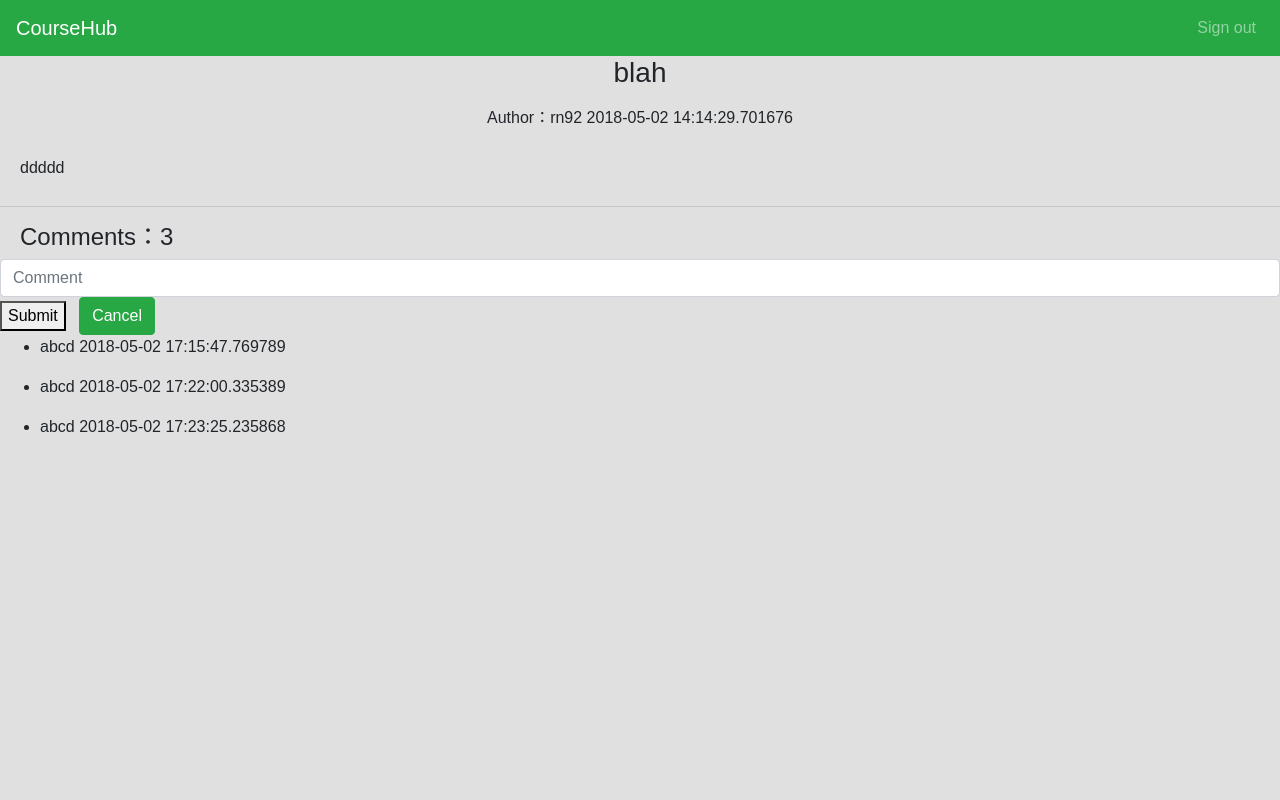
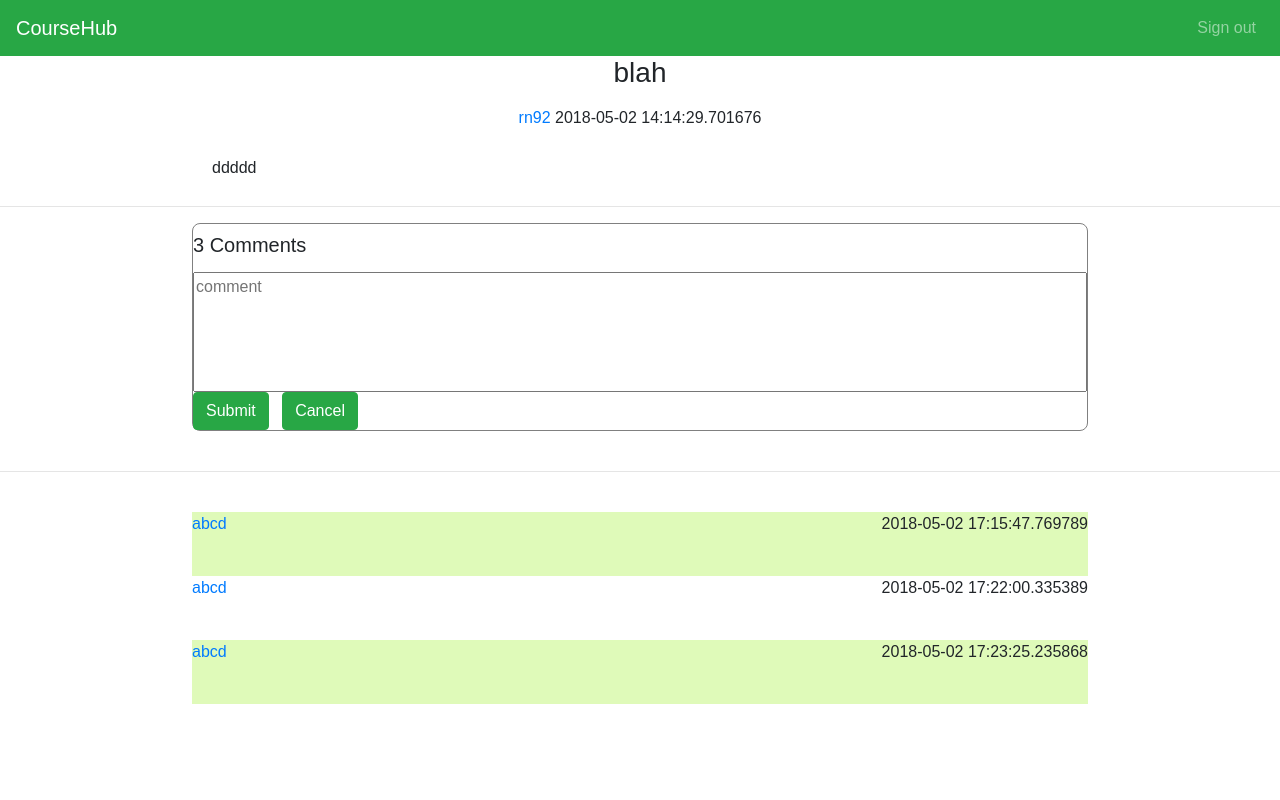
Before and after one commit to Rnoor15/CourseHub, a Flask app: page /detail/1 in a window 1280 px wide. Run offline with Flask 2, Linux system fonts and the light colour scheme; data comes from the database, SQL or seed files in the repository; some libraries are stand-ins or nearby versions.

Commit message:
fixed detail page

```diff
--- a/coursehubapp.py
+++ b/coursehubapp.py
@@ -17,7 +17,7 @@
 app.config['SQLALCHEMY_TRACK_MODIFICATIONS'] = False
 
 
-app.config['SQLALCHEMY_DATABASE_URI'] = 'sqlite:////Users/davidliao/Documents/GitHub/CourseHub/courseHub.db'
+app.config['SQLALCHEMY_DATABASE_URI'] = 'sqlite:////Users/tingyang/Desktop/CSCI 499/CourseHub/courseHub.db'
 
 bootstrap = Bootstrap(app)
 db = SQLAlchemy(app)
@@ -219,6 +219,8 @@
 @app.route('/comment/<post_id>', methods=['POST'])
 @login_required
 def comment(post_id):
+    if not request.form.get('comment_detail'):
+        return redirect(url_for('detail', post_id=post_id))
     detail = request.form.get('comment_detail')
     user = User.query.filter_by(username=session['username']).first()
     post = Post.query.filter(Post.id == post_id).first()
--- a/templates/detail.html
+++ b/templates/detail.html
@@ -17,31 +17,75 @@
 	    height: 100%;
 	    margin: 0;
         padding: 0;
-        background: #e0e0e0;
+        background: #ffffff;
      }
-
     .page-title{
         text-align: center;
     }
-
     .post-info{
         text-align: center;
         margin-top: 16px;
     }
-
     .description{
         padding: 10px 20px 10px 20px;
     }
+    .post-container{
+        width: 70%;
+        margin: 0 auto;
+    }
+    .comment-container{
+        width: 70%;
+        margin: 0 auto;
+        border: 1px solid grey;
+        border-radius: 8px;
 
-h4{
-    padding-left: 20px;
     }
+    .commentlist-container{
+        width: 70%;
+        margin: 0 auto;
+     }
+    .commentlist-container ul {
+        list-style: none;
+        margin:0;
+        padding:0;
+    }
+    .commentlist-container li{
+     }
+    .commentlist-container li:nth-of-type(odd){
+        background: #dffab9;
+    }
+    .create_time{
+        float: right;
+     }
+    textarea{
+         resize: none;
+        overflow: auto;
+        vertical-align: top;
+        height: 120px;
+        width: 100%;
+    }
+    .btn-send{
+        display: inline;
 
+    }
+    .count{
+        position: absolute;
+        top: 230px;
+        font-size: 20px;
+    }
+    .post-detai{
+        width: 90%;
+        margin-left: 80px;
+    }
+    .username a{
+        text-decoration: none;
+    }
+    .author a{
+        text-decoration: none;
 
-
+    }
 </style>
 </head>
-
     <nav class="navbar navbar-expand-sm bg-success navbar-dark">
         <a class="navbar-brand" href="#">CourseHub</a>
             <ul class="navbar-nav ml-auto">
@@ -50,35 +94,46 @@
                 </li>
              </ul>
     </nav>
-
+<div class="post-container">
     <h3 class="page-title">{{ post.title }}</h3>
     <p class="post-info">
-    <span class="author">Author：{{ post.user.username }}</span>
+    <span class="author"> <a href="{{url_for('usercenter',username = post.user.username, tag='post')}}">{{ post.user.username }}</a></span>
     <span>  {{ post.post_time }}</span></p>
     <p class="description">{{ post.description}}</p>
+</div>
     <hr>
-    <h4>Comments：{{ post.comment.count() }}</h4>
+    <div class="comment-container">
+        <br>
+        <br>
+    <span class="count">{{ post.comment.count() }} Comments</span>
     <form action="{{url_for('comment', post_id=post.id)}}" method="POST">
         <div class="new-comment">
-            <input type="text" class="form-control" placeholder="Comment" name="comment_detail">
+            <textarea name="comment_detail" PLACEHOLDER="comment"></textarea>
             <input name="post_id" type="hidden" value="{{ post.id }}" />
         </div>
-
-    <button class="btn-send">Submit</button> &nbsp
+        <div class="btn-send">
+            <button class="btn btn-success">Submit</button> &nbsp
             <a href='#' class="btn btn-success">Cancel</a>
-
+        </div>
     </form>
+    </div>
+  <br>
+<hr>
+        <br>
+    <div class="commentlist-container">
     <ul class="comment-list">
         {% for commnet in post.comment%}
         <li>
-            <div class="user_info">
-                <span class="username"> {{ commnet.user.username }}</span>
+            <span class="username"> <a href="{{url_for('usercenter',username = post.user.username, tag='post')}}">{{ commnet.user.username }}</a></span>
             <span class="create_time">  {{ commnet.comment_time }}</span>
+            <div class="post-detai">
+                <p class="detail">{{ commnet.detail }}</p>
             </div>
-            <p class="detail">{{ commnet.detail }}</p>
+<br>
         </li>
 
         {% endfor %}
     </ul>
+    </div>
 </body>
 </html>
```
Lines whose indentation alone changed are shown as unchanged.
